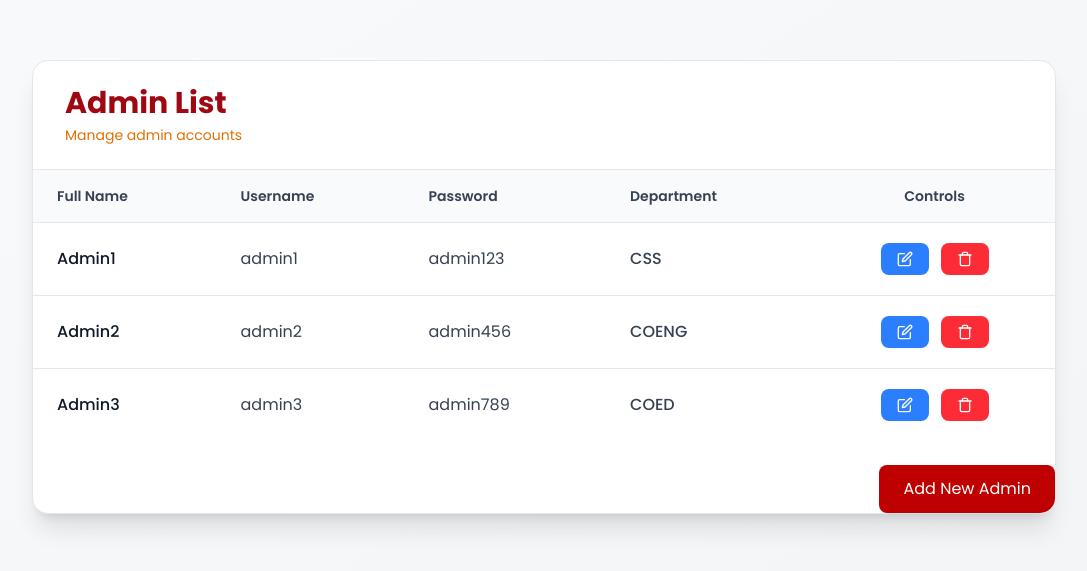
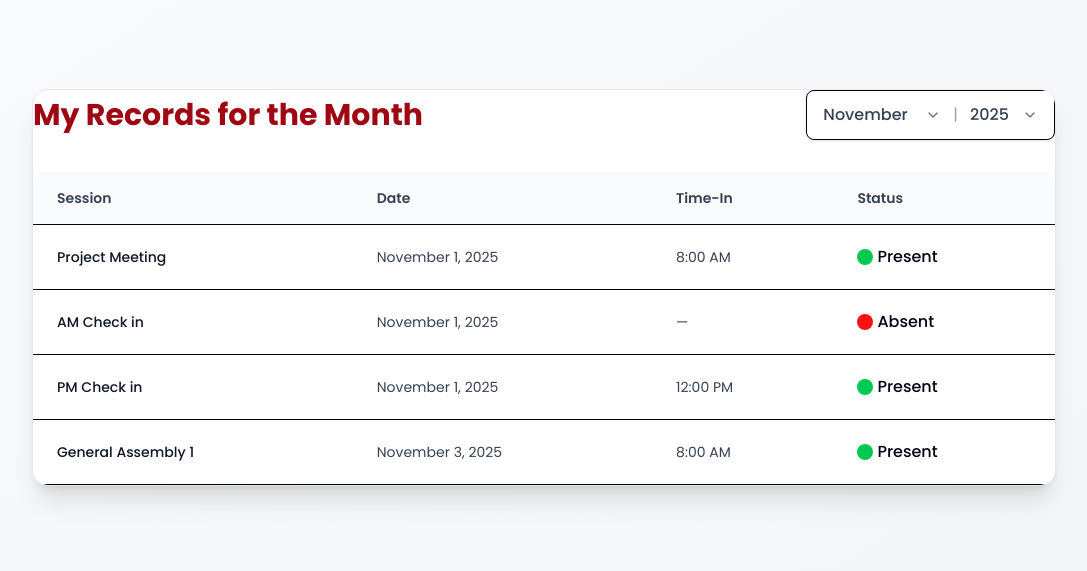
Before and after one commit to johnrefani/pup-adsum, a Next.js app: page /test in a window 1280 px wide. Shown: the part 113-684 px from the top of the page, without its empty margins (96-1183 px from the left). Built offline with nearby package versions, Linux system fonts and the light colour scheme.

Commit message:
Added My Attendance UI

```diff
--- a/app/test/page.tsx
+++ b/app/test/page.tsx
@@ -1,4 +1,5 @@
 import AdminList from '@/components/ui/AdminList'
+import MyAttendance from '@/components/ui/MyAttendance'
 import CourseList from '@/components/ui/CourseList'
 import DepartmentList from '@/components/ui/DepartmentList'
 import React from 'react'
@@ -7,7 +8,7 @@ const page = () => {
   return (
     <div>
 
-        <AdminList/>
+        <MyAttendance/>
     </div>
   )
 }
--- /dev/null
+++ b/components/atoms/MonthFilter.tsx
@@ -0,0 +1,53 @@
+// components/attendance/MonthFilter.tsx
+import { ChevronDown } from "../../lib/icons";
+
+const months = [
+  "January", "February", "March", "April", "May", "June",
+  "July", "August", "September", "October", "November", "December"
+];
+
+interface MonthFilterProps {
+  selectedMonth: string;
+  selectedYear: number;
+  onChange: (month: string, year: number) => void;
+}
+
+const MonthFilter = ({ selectedMonth, selectedYear, onChange }: MonthFilterProps) => {
+  const currentYear = new Date().getFullYear();
+  const years = Array.from({ length: currentYear - 2020 + 1 }, (_, i) => currentYear - i);
+
+  return (
+    <div className="flex items-center gap-3 bg-white rounded-lg shadow-sm border px-4 py-3">
+      <div className="flex items-center gap-2">
+        <select
+          value={selectedMonth}
+          onChange={(e) => onChange(e.target.value, selectedYear)}
+          className="text-sm sm:text-base font-medium text-gray-700 bg-transparent outline-none cursor-pointer appearance-none pr-6"
+          style={{ backgroundImage: "none" }}
+        >
+          {months.map((m) => (
+            <option key={m} value={m}>{m}</option>
+          ))}
+        </select>
+        <ChevronDown className="w-4 h-4 text-gray-500 -ml-5 pointer-events-none" />
+      </div>
+
+      <span className="text-gray-400 hidden sm:block">|</span>
+
+      <div className="flex items-center gap-2">
+        <select
+          value={selectedYear}
+          onChange={(e) => onChange(selectedMonth, Number(e.target.value))}
+          className="text-sm sm:text-base font-medium text-gray-700 bg-transparent outline-none cursor-pointer appearance-none pr-6"
+        >
+          {years.map((y) => (
+            <option key={y} value={y}>{y}</option>
+          ))}
+        </select>
+        <ChevronDown className="w-4 h-4 text-gray-500 -ml-5 pointer-events-none" />
+      </div>
+    </div>
+  );
+};
+
+export default MonthFilter;
--- /dev/null
+++ b/components/ui/MyAttendance.tsx
@@ -0,0 +1,126 @@
+// components/attendance/Attendance.tsx
+"use client";
+
+import { useState } from "react";
+import Status from "../atoms/Status";
+import MonthFilter from "../atoms/MonthFilter";
+
+interface AttendanceRecord {
+  session: string;
+  date: string;
+  timeIn: string;
+  isPresent: boolean;
+}
+
+const mockData: AttendanceRecord[] = [
+  { session: "Project Meeting", date: "November 1, 2025", timeIn: "8:00 AM", isPresent: true },
+  { session: "AM Check in", date: "November 1, 2025", timeIn: "Not Attended", isPresent: false },
+  { session: "PM Check in", date: "November 1, 2025", timeIn: "12:00 PM", isPresent: true },
+  { session: "General Assembly 1", date: "November 3, 2025", timeIn: "8:00 AM", isPresent: true },
+];
+
+const MyAttendance = () => {
+  const today = new Date();
+  const currentMonth = today.toLocaleString("default", { month: "long" });
+  const currentYear = today.getFullYear();
+
+  const [selectedMonth, setSelectedMonth] = useState(currentMonth);
+  const [selectedYear, setSelectedYear] = useState(currentYear);
+
+  const filteredData = mockData.filter((record) =>
+    record.date.includes(selectedMonth) && record.date.includes(selectedYear.toString())
+  );
+
+  return (
+    <div className="min-h-screen bg-gradient-to-br from-gray-50 to-gray-100 flex items-center justify-center p-4">
+      <div className="w-full max-w-5xl bg-white rounded-2xl shadow-xl border border-gray-200 overflow-hidden">
+        {/* Header */}
+        <div className="flex flex-col sm:flex-row sm:items-center sm:justify-between gap-4 mb-8">
+          <h1 className="text-2xl sm:text-3xl font-bold text-red-800">
+            My Records for the Month
+          </h1>
+          <MonthFilter
+            selectedMonth={selectedMonth}
+            selectedYear={selectedYear}
+            onChange={(month, year) => {
+              setSelectedMonth(month);
+              setSelectedYear(year);
+            }}
+          />
+        </div>
+
+        {/* Desktop: Table View */}
+        <div className="hidden md:block bg-white rounded-xl shadow-lg overflow-hidden">
+          <table className="w-full">
+            <thead className="bg-gray-50 border-b">
+              <tr>
+                <th className="text-left px-6 py-4 text-sm font-semibold text-gray-700">Session</th>
+                <th className="text-left px-6 py-4 text-sm font-semibold text-gray-700">Date</th>
+                <th className="text-left px-6 py-4 text-sm font-semibold text-gray-700">Time-In</th>
+                <th className="text-left px-6 py-4 text-sm font-semibold text-gray-700">Status</th>
+              </tr>
+            </thead>
+            <tbody>
+              {filteredData.length === 0 ? (
+                <tr>
+                  <td colSpan={4} className="text-center py-12 text-gray-500">
+                    No records found for {selectedMonth} {selectedYear}
+                  </td>
+                </tr>
+              ) : (
+                filteredData.map((record, index) => (
+                  <tr key={index} className="border-b hover:bg-gray-50 transition">
+                    <td className="px-6 py-5 text-sm text-gray-900 font-medium">{record.session}</td>
+                    <td className="px-6 py-5 text-sm text-gray-700">{record.date}</td>
+                    <td className="px-6 py-5 text-sm text-gray-700">
+                      {record.timeIn === "Not Attended" ? "—" : record.timeIn}
+                    </td>
+                    <td className="px-6 py-5">
+                      <Status isPresent={record.isPresent} />
+                    </td>
+                  </tr>
+                ))
+              )}
+            </tbody>
+          </table>
+        </div>
+
+        {/* Mobile & Tablet: Card View */}
+        <div className="block md:hidden space-y-4">
+          {filteredData.length === 0 ? (
+            <div className="text-center py-12 bg-white rounded-xl shadow text-gray-500">
+              No records found for {selectedMonth} {selectedYear}
+            </div>
+          ) : (
+            filteredData.map((record, index) => (
+              <div
+                key={index}
+                className="bg-white rounded-xl shadow-md p-5 border border-gray-100"
+              >
+                <div className="flex justify-between items-start mb-3">
+                  <h3 className="font-semibold text-gray-900 text-lg">{record.session}</h3>
+                  <Status isPresent={record.isPresent} />
+                </div>
+
+                <div className="space-y-2 text-sm text-gray-600">
+                  <div className="flex justify-between">
+                    <span className="font-medium">Date:</span>
+                    <span>{record.date}</span>
+                  </div>
+                  <div className="flex justify-between">
+                    <span className="font-medium">Time In:</span>
+                    <span className={record.timeIn === "Not Attended" ? "text-red-600" : ""}>
+                      {record.timeIn === "Not Attended" ? "Not Attended" : record.timeIn}
+                    </span>
+                  </div>
+                </div>
+              </div>
+            ))
+          )}
+        </div>
+      </div>
+    </div>
+  );
+};
+
+export default MyAttendance;
--- a/lib/icons.ts
+++ b/lib/icons.ts
@@ -11,4 +11,5 @@ export {
     FiCheck as Check,
     FiEdit as Editing,
     FiTrash as Trash,
+    FiChevronDown as ChevronDown
 } from "react-icons/fi";
```
